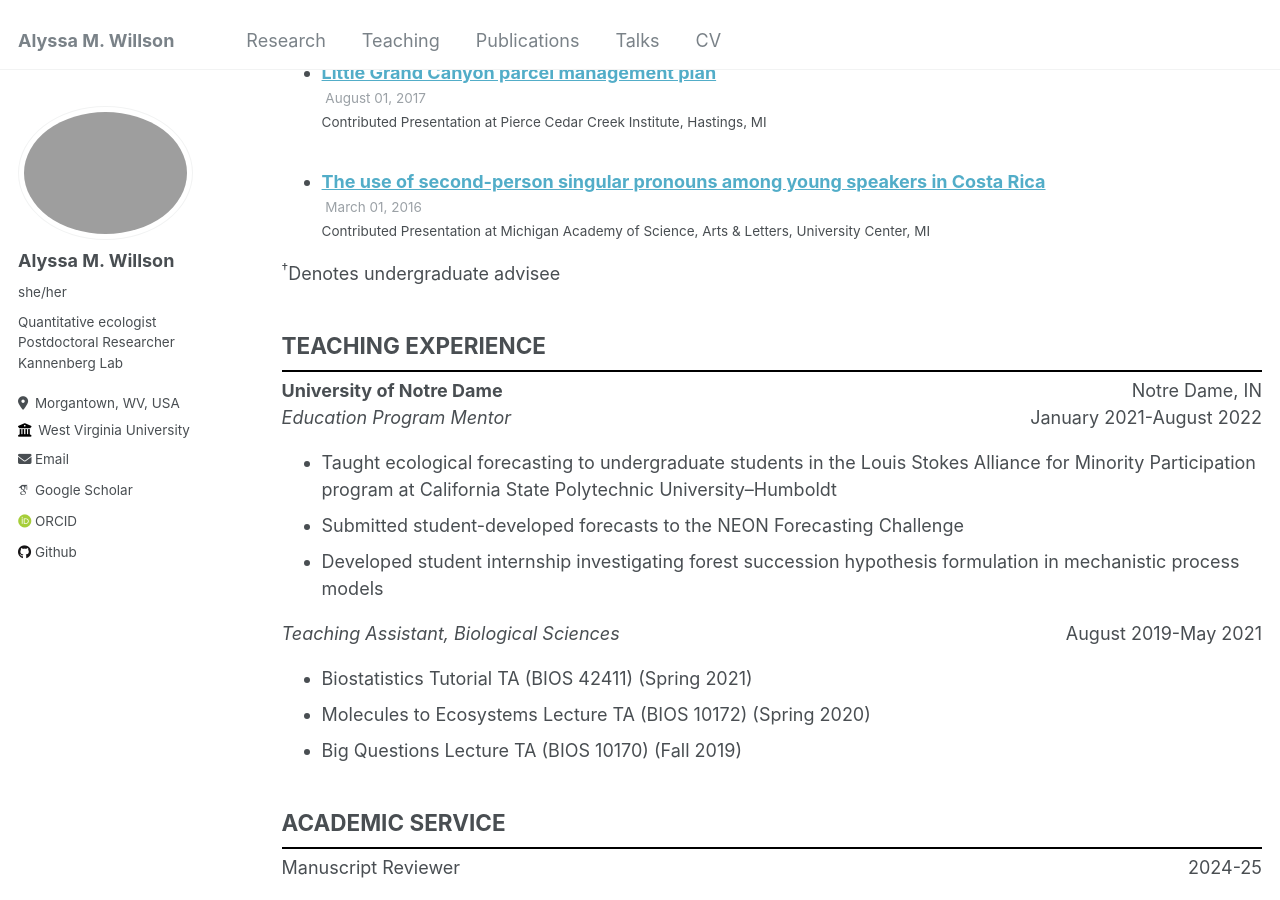
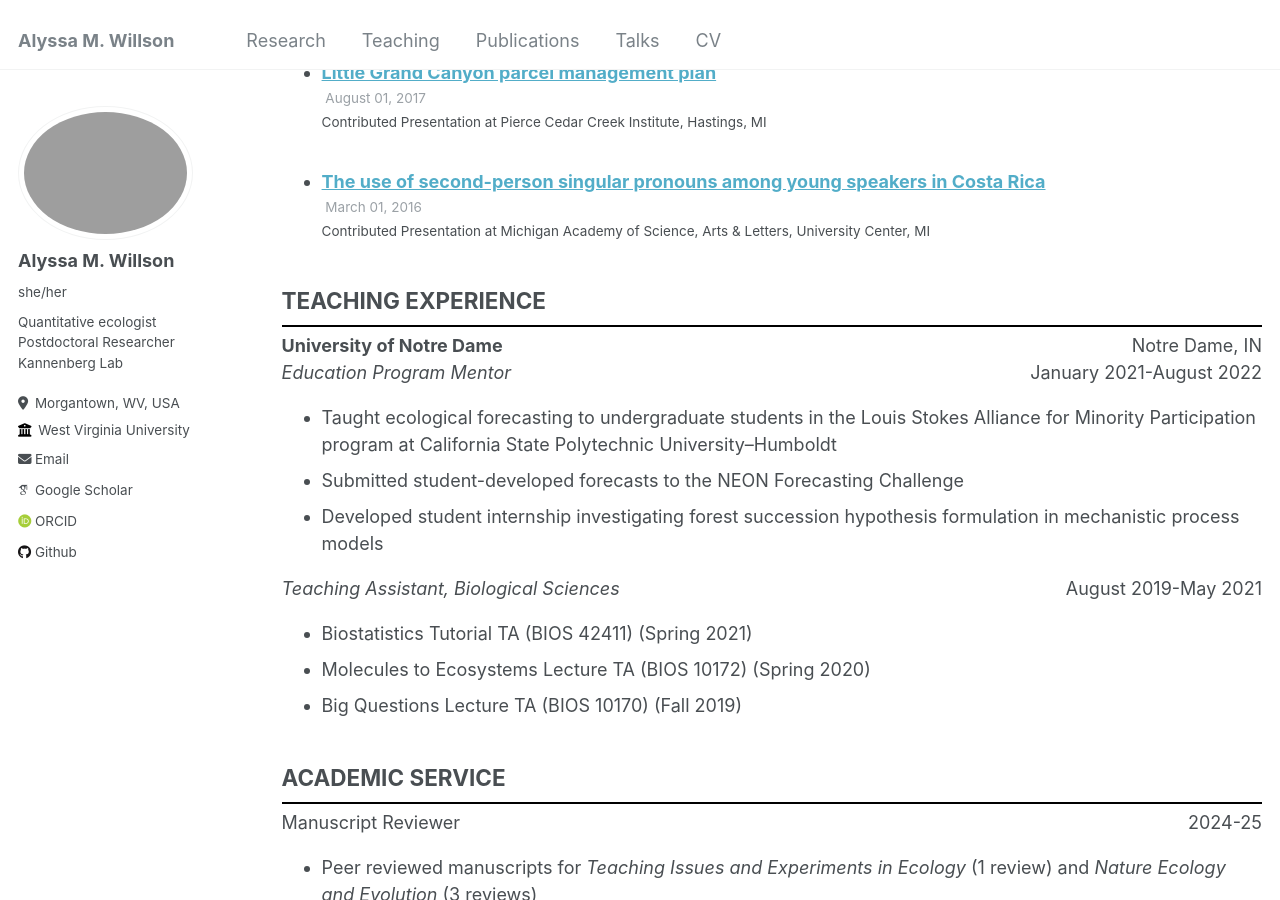
Before and after one commit to amwillson/amwillson.github.io, a Jekyll site: the page built from _pages/cv.md, in a window 1280 px wide and 900 px high, scrolled down 4166 px. Built offline with Jekyll 4.4.1, drawn with Linux system fonts in a browser that asks for light colours; some web fonts are replaced; part of the change alters nothing that is shown.

Commit message:
fixing error

```diff
--- a/_config.yml
+++ b/_config.yml
@@ -42,7 +42,7 @@ author:
   bitbucket        : # Username - Update with your username on the site
   codepen          : # Username
   dribbble         : # Username
-  github           : "https://github.com/amwillson"
+  github           : "amwillson"
   kaggle           : # Username
   stackoverflow    : # User number or user number and name (i.e., use "1" or "1/jeff-atwood")
 
--- a/_pages/cv.md
+++ b/_pages/cv.md
@@ -150,8 +150,6 @@ archive-single-cv.html %} {% endfor %}</ul>
 <ul>{% for post in site.talks reversed %} {% include
 archive-single-talk-cv.html %} {% endfor %}</ul>
 
-<p style="margin-top:12px;"><sup>†</sup>Denotes undergraduate advisee</p>
-
 ## TEACHING EXPERIENCE
 <hr style='width:100%; border:1px solid #000; margin-bottom:5px; margin-top:0px'>
 <div style="display:flex; justify-content:space-between;">
```
